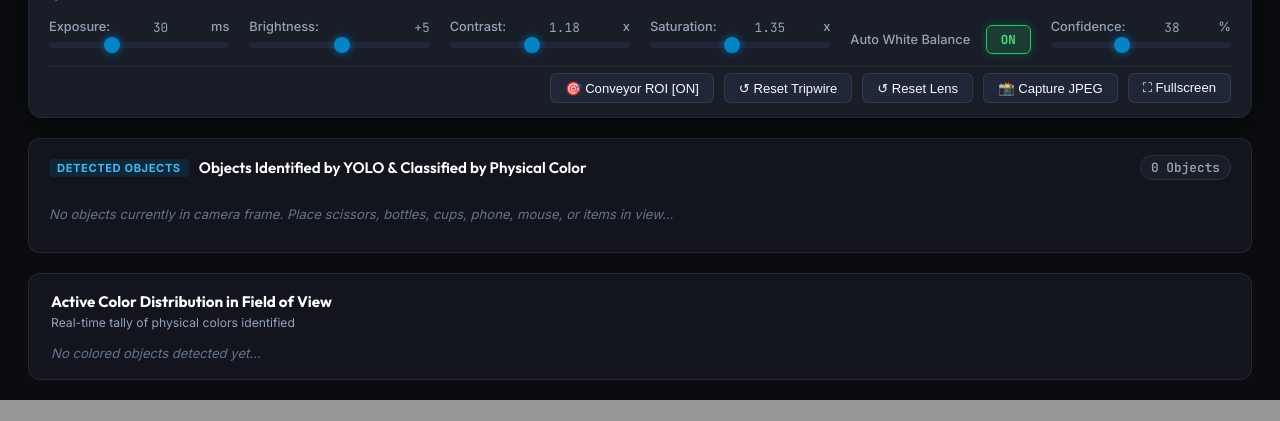
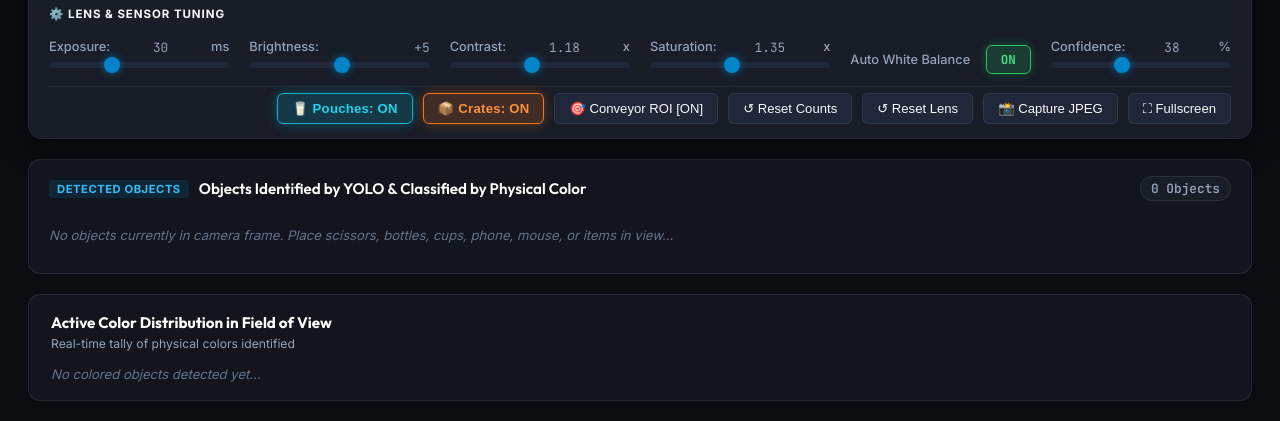
Before and after one commit to Soorya-Narayan/Crate-Counting-System, a Flask app: page / in a window 1280 px wide. Shown: the part 796-1217 px from the top of the page. Before the commit the page ends 1196 px from the top, so only its background shows below. Run offline with Flask 3, Linux system fonts and the light colour scheme; data that the repository does not hold is empty.

Commit message:
feat: add independent pouch and crate detection & counting toggle controls

```diff
--- a/app.py
+++ b/app.py
@@ -65,14 +65,23 @@ tripwire_settings = {
     "enabled": True,
     "y_norm": 0.52
 }
+# Detection and Counting Engine Filters
+detection_filters = {
+    "detect_pouches": True,
+    "detect_crates": True
+}
+
 tracker_state = {
     "total_counted_pouches": 0,
+    "total_counted_crates": 0,
     "pulse_frames": 0,
     "counted_track_ids": set(),
+    "counted_crate_track_ids": set(),
     "track_prev_positions": {},
     "last_audit_status": "NOMINAL (20/20)",
     "last_audit_class": "badge-pass",
-    "current_crate_pouches": 0
+    "current_crate_pouches": 0,
+    "current_crates_count": 0
 }
 
 # Stream Frame & Telemetry State
@@ -87,10 +96,14 @@ latest_telemetry: Dict[str, Any] = {
     "color_distribution": {},
     "total_detections": 0,
     "roi_enabled": True,
+    "detect_pouches": True,
+    "detect_crates": True,
     "total_counted_pouches": 0,
+    "total_counted_crates": 0,
+    "current_crate_pouches": 0,
+    "current_crates_count": 0,
     "last_audit_status": "NOMINAL (20/20)",
-    "last_audit_class": "badge-pass",
-    "current_crate_pouches": 0
+    "last_audit_class": "badge-pass"
 }
 
 frame_cond = threading.Condition()
@@ -230,11 +243,11 @@ def classify_roi_color(roi_bgr: np.ndarray) -> Tuple[str, Tuple[int, int, int],
 def process_frame_detections(frame: np.ndarray) -> Tuple[np.ndarray, Dict[str, Any]]:
     """
     Runs ByteTrack multi-object tracking on the enhanced frame,
-    filters candidates through Conveyor ROI Masking,
+    filters candidates through Conveyor ROI Masking and user-toggled Pouch/Crate filters,
     applies IoS containment deduplication,
-    and updates the virtual tripwire crossing audit counter.
+    and updates virtual tripwire crossing counters for both pouches and crates.
     """
-    global tracker_state, roi_settings, tripwire_settings
+    global tracker_state, roi_settings, tripwire_settings, detection_filters
     h, w = frame.shape[:2]
     annotated = frame.copy()
 
@@ -244,6 +257,9 @@ def process_frame_detections(frame: np.ndarray) -> Tuple[np.ndarray, Dict[str, A
     rx2 = int(roi_settings.get("xmax", 0.96) * w)
     ry2 = int(roi_settings.get("ymax", 0.96) * h)
     is_roi_enabled = roi_settings.get("enabled", True)
+
+    detect_pouches = detection_filters.get("detect_pouches", True)
+    detect_crates = detection_filters.get("detect_crates", True)
 
     # Run ByteTrack tracking with calibrated NMS IoU threshold (0.45)
     results = yolo_model.track(
@@ -266,6 +282,15 @@ def process_frame_detections(frame: np.ndarray) -> Tuple[np.ndarray, Dict[str, A
             obj_name = yolo_model.names[cls_id]
             conf = float(b.conf[0])
             tid = int(track_ids[idx].item()) if (track_ids is not None and len(track_ids) > idx) else None
+
+            is_pouch = "pouch" in obj_name
+            is_crate = obj_name in ["crate", "empty_tray"]
+
+            # Filter candidates based on active detection toggles
+            if is_pouch and not detect_pouches:
+                continue
+            if is_crate and not detect_crates:
+                continue
 
             # Clamp bounding box
             x1, y1 = max(0, x1), max(0, y1)
@@ -318,27 +343,51 @@ def process_frame_detections(frame: np.ndarray) -> Tuple[np.ndarray, Dict[str, A
         if not is_dup:
             filtered_items.append(cand)
 
+    # Separate pouch vs crate items
+    pouch_items = [it for it in filtered_items if "pouch" in it["obj_name"]]
+    crate_items = [it for it in filtered_items if it["obj_name"] in ["crate", "empty_tray"]]
+
+    crate_pouch_count = len(pouch_items) if detect_pouches else 0
+    crates_in_view = len(crate_items) if detect_crates else 0
+    tracker_state["current_crate_pouches"] = crate_pouch_count
+    tracker_state["current_crates_count"] = crates_in_view
+
     # Tripwire Line Crossing Logic
     line_y = int(tripwire_settings.get("y_norm", 0.52) * h)
-    pouch_items = [it for it in filtered_items if "pouch" in it["obj_name"]]
-    crate_pouch_count = len(pouch_items)
-    tracker_state["current_crate_pouches"] = crate_pouch_count
+    now_time = time.time()
 
-    now_time = time.time()
-    for item in pouch_items:
-        tid = item["track_id"]
-        cx, cy = item["center"]
-        if tid is not None:
-            prev_info = tracker_state["track_prev_positions"].get(tid)
-            if prev_info is not None:
-                prev_cx, prev_cy, _ = prev_info
-                # Check crossing from top to bottom (or reverse)
-                if (prev_cy < line_y <= cy) or (prev_cy > line_y >= cy):
-                    if tid not in tracker_state["counted_track_ids"]:
-                        tracker_state["counted_track_ids"].add(tid)
-                        tracker_state["total_counted_pouches"] += 1
-                        tracker_state["pulse_frames"] = 8
-            tracker_state["track_prev_positions"][tid] = (cx, cy, now_time)
+    # 1. Pouch crossing tracking
+    if detect_pouches:
+        for item in pouch_items:
+            tid = item["track_id"]
+            cx, cy = item["center"]
+            if tid is not None:
+                prev_info = tracker_state["track_prev_positions"].get(tid)
+                if prev_info is not None:
+                    prev_cx, prev_cy, _ = prev_info
+                    # Check crossing top to bottom (or reverse)
+                    if (prev_cy < line_y <= cy) or (prev_cy > line_y >= cy):
+                        if tid not in tracker_state["counted_track_ids"]:
+                            tracker_state["counted_track_ids"].add(tid)
+                            tracker_state["total_counted_pouches"] += 1
+                            tracker_state["pulse_frames"] = 8
+                tracker_state["track_prev_positions"][tid] = (cx, cy, now_time)
+
+    # 2. Crate crossing tracking
+    if detect_crates:
+        for item in crate_items:
+            tid = item["track_id"]
+            cx, cy = item["center"]
+            if tid is not None:
+                prev_info = tracker_state["track_prev_positions"].get(tid)
+                if prev_info is not None:
+                    prev_cx, prev_cy, _ = prev_info
+                    if (prev_cy < line_y <= cy) or (prev_cy > line_y >= cy):
+                        if tid not in tracker_state["counted_crate_track_ids"]:
+                            tracker_state["counted_crate_track_ids"].add(tid)
+                            tracker_state["total_counted_crates"] += 1
+                            tracker_state["pulse_frames"] = 8
+                tracker_state["track_prev_positions"][tid] = (cx, cy, now_time)
 
     # Clean old tracks (> 30s)
     if len(tracker_state["track_prev_positions"]) > 400:
@@ -348,7 +397,10 @@ def process_frame_detections(frame: np.ndarray) -> Tuple[np.ndarray, Dict[str, A
         }
 
     # Crate Audit Verdict
-    if crate_pouch_count == 20:
+    if not detect_pouches:
+        tracker_state["last_audit_status"] = "POUCH DETECTION PAUSED"
+        tracker_state["last_audit_class"] = "badge-warn"
+    elif crate_pouch_count == 20:
         tracker_state["last_audit_status"] = "PASSED: NOMINAL (20/20)"
         tracker_state["last_audit_class"] = "badge-pass"
     elif crate_pouch_count in [18, 19]:
@@ -376,7 +428,7 @@ def process_frame_detections(frame: np.ndarray) -> Tuple[np.ndarray, Dict[str, A
         tw_color = (40, 245, 60) if is_pulsing else (0, 165, 255)
         tw_thick = 3 if is_pulsing else 2
         cv2.line(annotated, (rx1, line_y), (rx2, line_y), tw_color, tw_thick)
-        tw_label = f"TRIPWIRE LINE • POUCHES AUDITED: {tracker_state['total_counted_pouches']}"
+        tw_label = f"TRIPWIRE • POUCHES: {tracker_state['total_counted_pouches']} | CRATES: {tracker_state['total_counted_crates']}"
         cv2.putText(annotated, tw_label, (rx1 + 12, max(25, line_y - 8)),
                     cv2.FONT_HERSHEY_SIMPLEX, 0.52, tw_color, 2, cv2.LINE_AA)
 
@@ -449,10 +501,12 @@ def process_frame_detections(frame: np.ndarray) -> Tuple[np.ndarray, Dict[str, A
 
     # Tally in HUD
     tally_items = [f"{k}: {v}" for k, v in sorted(color_dist.items())]
-    tally_str = f"In Crate: {crate_pouch_count}/20" + (f" | {' • '.join(tally_items)}" if tally_items else " | Scanning...")
-    (tw, th), _ = cv2.getTextSize(tally_str, hud_font, hud_scale * 0.75, 1)
+    pouch_status_str = f"Pouches: {crate_pouch_count}/20" if detect_pouches else "Pouches: OFF"
+    crate_status_str = f"Crates: {crates_in_view}" if detect_crates else "Crates: OFF"
+    tally_str = f"{pouch_status_str} | {crate_status_str}" + (f" | {' • '.join(tally_items)}" if tally_items else "")
+    (tw, th), _ = cv2.getTextSize(tally_str, hud_font, hud_scale * 0.72, 1)
     cv2.putText(annotated, tally_str, (w - tw - 18, int(hud_h * 0.65)),
-                hud_font, hud_scale * 0.75, (220, 220, 220), 1, cv2.LINE_AA)
+                hud_font, hud_scale * 0.72, (220, 220, 220), 1, cv2.LINE_AA)
 
     telemetry = {
         "detected_objects": [
@@ -468,8 +522,12 @@ def process_frame_detections(frame: np.ndarray) -> Tuple[np.ndarray, Dict[str, A
         ],
         "color_distribution": color_dist,
         "total_detections": len(detected_items),
+        "detect_pouches": detect_pouches,
+        "detect_crates": detect_crates,
         "current_crate_pouches": crate_pouch_count,
         "total_counted_pouches": tracker_state["total_counted_pouches"],
+        "current_crates_count": crates_in_view,
+        "total_counted_crates": tracker_state["total_counted_crates"],
         "last_audit_status": tracker_state["last_audit_status"],
         "last_audit_class": tracker_state["last_audit_class"],
         "roi_enabled": is_roi_enabled,
@@ -634,8 +692,12 @@ def video_capture_worker():
                         "detected_objects": telemetry["detected_objects"],
                         "color_distribution": telemetry["color_distribution"],
                         "total_detections": telemetry["total_detections"],
+                        "detect_pouches": telemetry["detect_pouches"],
+                        "detect_crates": telemetry["detect_crates"],
                         "current_crate_pouches": telemetry["current_crate_pouches"],
                         "total_counted_pouches": telemetry["total_counted_pouches"],
+                        "current_crates_count": telemetry["current_crates_count"],
+                        "total_counted_crates": telemetry["total_counted_crates"],
                         "last_audit_status": telemetry["last_audit_status"],
                         "last_audit_class": telemetry["last_audit_class"],
                         "roi_enabled": telemetry["roi_enabled"],
@@ -785,14 +847,43 @@ def toggle_roi():
     return jsonify({"roi_enabled": roi_settings["enabled"]})
 
 
+@app.route('/api/toggle_detection', methods=['POST'])
+def toggle_detection():
+    """Toggle pouch or crate detection & count engine on/off."""
+    global detection_filters
+    data = request.json or {}
+    target = data.get("target", "").lower()
+
+    if target in ["pouch", "pouches"]:
+        if "enabled" in data:
+            detection_filters["detect_pouches"] = bool(data["enabled"])
+        else:
+            detection_filters["detect_pouches"] = not detection_filters["detect_pouches"]
+    elif target in ["crate", "crates"]:
+        if "enabled" in data:
+            detection_filters["detect_crates"] = bool(data["enabled"])
+        else:
+            detection_filters["detect_crates"] = not detection_filters["detect_crates"]
+
+    return jsonify({
+        "detect_pouches": detection_filters["detect_pouches"],
+        "detect_crates": detection_filters["detect_crates"]
+    })
+
+
 @app.route('/api/reset_tripwire', methods=['POST'])
 def reset_tripwire():
-    """Resets the persistent tripwire pouch count."""
+    """Resets persistent tripwire pouch and crate counts."""
     global tracker_state
     tracker_state["total_counted_pouches"] = 0
+    tracker_state["total_counted_crates"] = 0
     tracker_state["counted_track_ids"].clear()
+    tracker_state["counted_crate_track_ids"].clear()
     tracker_state["track_prev_positions"].clear()
-    return jsonify({"total_counted_pouches": 0})
+    return jsonify({
+        "total_counted_pouches": 0,
+        "total_counted_crates": 0
+    })
 
 
 if __name__ == '__main__':
--- a/static/css/style.css
+++ b/static/css/style.css
@@ -704,3 +704,91 @@ body {
     letter-spacing: 0.04em;
     box-shadow: 0 0 10px rgba(234, 179, 8, 0.3);
 }
+
+.text-cyan {
+    color: #06b6d4 !important;
+}
+
+.text-amber {
+    color: #f59e0b !important;
+}
+
+.text-orange {
+    color: #f97316 !important;
+    text-shadow: 0 0 10px rgba(249, 115, 22, 0.4);
+}
+
+/* Detection Engine Quick Toggles in Header */
+.detection-toggle-group {
+    display: flex;
+    background: var(--bg-surface-3);
+    padding: 3px;
+    border-radius: 8px;
+    border: 1px solid var(--border-subtle);
+    gap: 4px;
+}
+
+.btn-quick-toggle {
+    background: transparent;
+    border: 1px solid transparent;
+    color: var(--text-muted);
+    font-size: 0.78rem;
+    font-weight: 600;
+    padding: 5px 11px;
+    border-radius: 6px;
+    cursor: pointer;
+    transition: all 0.2s ease;
+}
+
+.btn-quick-toggle:hover {
+    color: var(--text-primary);
+    background: rgba(255, 255, 255, 0.05);
+}
+
+.btn-quick-toggle.active {
+    background: rgba(16, 185, 129, 0.2);
+    border-color: rgba(16, 185, 129, 0.5);
+    color: #34d399;
+    box-shadow: 0 0 10px rgba(16, 185, 129, 0.25);
+}
+
+.btn-quick-toggle.inactive {
+    background: rgba(239, 68, 68, 0.12);
+    border-color: rgba(239, 68, 68, 0.4);
+    color: #f87171;
+}
+
+/* Dedicated Detection & Counting Toggle Buttons in Ribbon */
+.btn-detection {
+    font-weight: 600;
+    letter-spacing: 0.02em;
+    padding: 7px 14px;
+    border-radius: 6px;
+    transition: all 0.22s ease-in-out;
+}
+
+.btn-detection.btn-pouch.active {
+    background: rgba(6, 182, 212, 0.18);
+    border: 1px solid #06b6d4;
+    color: #22d3ee;
+    box-shadow: 0 0 12px rgba(6, 182, 212, 0.35);
+}
+
+.btn-detection.btn-crate.active {
+    background: rgba(249, 115, 22, 0.18);
+    border: 1px solid #f97316;
+    color: #fb923c;
+    box-shadow: 0 0 12px rgba(249, 115, 22, 0.35);
+}
+
+.btn-detection.inactive {
+    background: rgba(15, 23, 42, 0.8);
+    border: 1px solid rgba(239, 68, 68, 0.4);
+    color: #94a3b8;
+    opacity: 0.8;
+}
+
+.btn-detection.inactive span {
+    text-decoration: line-through;
+    color: #ef4444;
+}
--- a/static/js/dashboard.js
+++ b/static/js/dashboard.js
@@ -33,7 +33,11 @@ document.addEventListener('DOMContentLoaded', () => {
     const confRange = document.getElementById('confRange');
     const confVal = document.getElementById('confVal');
 
-    // Action Buttons
+    // Action & Toggle Buttons
+    const btnTogglePouches = document.getElementById('btnTogglePouches');
+    const btnToggleCrates = document.getElementById('btnToggleCrates');
+    const btnQuickTogglePouches = document.getElementById('btnQuickTogglePouches');
+    const btnQuickToggleCrates = document.getElementById('btnQuickToggleCrates');
     const btnToggleRoi = document.getElementById('btnToggleRoi');
     const btnResetTripwire = document.getElementById('btnResetTripwire');
     const btnResetLens = document.getElementById('btnResetLens');
@@ -44,6 +48,8 @@ document.addEventListener('DOMContentLoaded', () => {
     const crateAuditBadge = document.getElementById('crateAuditBadge');
     const cratePouchesCount = document.getElementById('cratePouchesCount');
     const tripwireCrossedCount = document.getElementById('tripwireCrossedCount');
+    const cratesInViewCount = document.getElementById('cratesInViewCount');
+    const cratesCrossedCount = document.getElementById('cratesCrossedCount');
     const activeTracksCount = document.getElementById('activeTracksCount');
 
     // Detections & Color Palettes
@@ -150,15 +156,58 @@ document.addEventListener('DOMContentLoaded', () => {
             crateAuditBadge.textContent = data.last_audit_status;
             crateAuditBadge.className = data.last_audit_class || 'badge-pass';
         }
-        if (cratePouchesCount && data.current_crate_pouches !== undefined) {
-            cratePouchesCount.textContent = `${data.current_crate_pouches} / 20`;
+
+        // Pouch detection and counts
+        const isPouchActive = data.detect_pouches !== false;
+        if (cratePouchesCount) {
+            cratePouchesCount.textContent = isPouchActive ? `${data.current_crate_pouches || 0} / 20` : 'PAUSED';
+            cratePouchesCount.style.opacity = isPouchActive ? '1' : '0.5';
         }
         if (tripwireCrossedCount && data.total_counted_pouches !== undefined) {
             tripwireCrossedCount.textContent = (data.total_counted_pouches).toLocaleString();
+            tripwireCrossedCount.style.opacity = isPouchActive ? '1' : '0.5';
         }
+
+        // Crate detection and counts
+        const isCrateActive = data.detect_crates !== false;
+        if (cratesInViewCount) {
+            cratesInViewCount.textContent = isCrateActive ? (data.current_crates_count || 0) : 'PAUSED';
+            cratesInViewCount.style.opacity = isCrateActive ? '1' : '0.5';
+        }
+        if (cratesCrossedCount && data.total_counted_crates !== undefined) {
+            cratesCrossedCount.textContent = (data.total_counted_crates).toLocaleString();
+            cratesCrossedCount.style.opacity = isCrateActive ? '1' : '0.5';
+        }
+
         if (activeTracksCount && data.active_tracks_count !== undefined) {
             activeTracksCount.textContent = data.active_tracks_count;
         }
+
+        // Sync Ribbon & Header Toggle Button States
+        if (btnTogglePouches) {
+            btnTogglePouches.classList.toggle('active', isPouchActive);
+            btnTogglePouches.classList.toggle('inactive', !isPouchActive);
+            const span = btnTogglePouches.querySelector('span');
+            if (span) span.textContent = isPouchActive ? '🥛 Pouches: ON' : '🥛 Pouches: OFF';
+        }
+        if (btnQuickTogglePouches) {
+            btnQuickTogglePouches.classList.toggle('active', isPouchActive);
+            btnQuickTogglePouches.classList.toggle('inactive', !isPouchActive);
+            btnQuickTogglePouches.textContent = isPouchActive ? '🥛 Pouches: ON' : '🥛 Pouches: OFF';
+        }
+
+        if (btnToggleCrates) {
+            btnToggleCrates.classList.toggle('active', isCrateActive);
+            btnToggleCrates.classList.toggle('inactive', !isCrateActive);
+            const span = btnToggleCrates.querySelector('span');
+            if (span) span.textContent = isCrateActive ? '📦 Crates: ON' : '📦 Crates: OFF';
+        }
+        if (btnQuickToggleCrates) {
+            btnQuickToggleCrates.classList.toggle('active', isCrateActive);
+            btnQuickToggleCrates.classList.toggle('inactive', !isCrateActive);
+            btnQuickToggleCrates.textContent = isCrateActive ? '📦 Crates: ON' : '📦 Crates: OFF';
+        }
+
         if (btnToggleRoi && data.roi_enabled !== undefined) {
             btnToggleRoi.classList.toggle('active', data.roi_enabled);
             const span = btnToggleRoi.querySelector('span');
@@ -365,6 +414,48 @@ document.addEventListener('DOMContentLoaded', () => {
         fetchStatus();
     });
 
+    // Helper: Toggle Pouch or Crate Detection Engines
+    async function toggleDetection(target) {
+        try {
+            const res = await fetch('/api/toggle_detection', {
+                method: 'POST',
+                headers: { 'Content-Type': 'application/json' },
+                body: JSON.stringify({ target })
+            });
+            if (res.ok) {
+                const data = await res.json();
+                if (target === 'pouch' && btnTogglePouches) {
+                    btnTogglePouches.classList.toggle('active', data.detect_pouches);
+                    btnTogglePouches.classList.toggle('inactive', !data.detect_pouches);
+                    const s = btnTogglePouches.querySelector('span');
+                    if (s) s.textContent = data.detect_pouches ? '🥛 Pouches: ON' : '🥛 Pouches: OFF';
+                }
+                if (target === 'crate' && btnToggleCrates) {
+                    btnToggleCrates.classList.toggle('active', data.detect_crates);
+                    btnToggleCrates.classList.toggle('inactive', !data.detect_crates);
+                    const s = btnToggleCrates.querySelector('span');
+                    if (s) s.textContent = data.detect_crates ? '📦 Crates: ON' : '📦 Crates: OFF';
+                }
+            }
+            fetchStatus();
+        } catch (e) {
+            console.error(`Error toggling ${target} detection:`, e);
+        }
+    }
+
+    if (btnTogglePouches) {
+        btnTogglePouches.addEventListener('click', () => toggleDetection('pouch'));
+    }
+    if (btnQuickTogglePouches) {
+        btnQuickTogglePouches.addEventListener('click', () => toggleDetection('pouch'));
+    }
+    if (btnToggleCrates) {
+        btnToggleCrates.addEventListener('click', () => toggleDetection('crate'));
+    }
+    if (btnQuickToggleCrates) {
+        btnQuickToggleCrates.addEventListener('click', () => toggleDetection('crate'));
+    }
+
     // Toggle Conveyor ROI
     if (btnToggleRoi) {
         btnToggleRoi.addEventListener('click', async () => {
--- a/templates/index.html
+++ b/templates/index.html
@@ -30,6 +30,12 @@
                     <button id="btnSrcWebcam" class="btn-source">💻 Mac Camera</button>
                     <button id="btnSrcBaumer" class="btn-source active">📷 Baumer GigE</button>
                     <button id="btnSrcSim" class="btn-source">Test Feed</button>
+                </div>
+
+                <!-- Detection Engine Quick Toggles -->
+                <div class="detection-toggle-group">
+                    <button id="btnQuickTogglePouches" class="btn-quick-toggle active" title="Toggle Pouch Detection & Count">🥛 Pouches: ON</button>
+                    <button id="btnQuickToggleCrates" class="btn-quick-toggle active" title="Toggle Crate Detection & Count">📦 Crates: ON</button>
                 </div>
 
                 <!-- Camera Status Pill -->
@@ -67,12 +73,22 @@
                     <div class="audit-divider"></div>
                     <div class="audit-kpi">
                         <span class="kpi-label">POUCHES IN CRATE</span>
-                        <span class="kpi-value font-mono" id="cratePouchesCount">0 / 20</span>
+                        <span class="kpi-value font-mono text-cyan" id="cratePouchesCount">0 / 20</span>
                     </div>
                     <div class="audit-divider"></div>
                     <div class="audit-kpi">
-                        <span class="kpi-label">TRIPWIRE CROSSED</span>
+                        <span class="kpi-label">POUCHES CROSSED</span>
                         <span class="kpi-value font-mono text-neon" id="tripwireCrossedCount">0</span>
+                    </div>
+                    <div class="audit-divider"></div>
+                    <div class="audit-kpi">
+                        <span class="kpi-label">CRATES IN VIEW</span>
+                        <span class="kpi-value font-mono text-amber" id="cratesInViewCount">0</span>
+                    </div>
+                    <div class="audit-divider"></div>
+                    <div class="audit-kpi">
+                        <span class="kpi-label">CRATES CROSSED</span>
+                        <span class="kpi-value font-mono text-orange" id="cratesCrossedCount">0</span>
                     </div>
                     <div class="audit-divider"></div>
                     <div class="audit-kpi">
@@ -132,19 +148,25 @@
                     </div>
 
                     <div class="ribbon-action-buttons">
-                        <button id="btnToggleRoi" class="btn btn-secondary active">
+                        <button id="btnTogglePouches" class="btn btn-detection btn-pouch active" title="Toggle Pouch Detection & Tripwire Count">
+                            <span>🥛 Pouches: ON</span>
+                        </button>
+                        <button id="btnToggleCrates" class="btn btn-detection btn-crate active" title="Toggle Crate Detection & Tripwire Count">
+                            <span>📦 Crates: ON</span>
+                        </button>
+                        <button id="btnToggleRoi" class="btn btn-secondary active" title="Toggle Conveyor ROI Inspection Boundary">
                             <span>🎯 Conveyor ROI [ON]</span>
                         </button>
-                        <button id="btnResetTripwire" class="btn btn-secondary">
-                            <span>↺ Reset Tripwire</span>
+                        <button id="btnResetTripwire" class="btn btn-secondary" title="Reset Tripwire Pouch and Crate Counters">
+                            <span>↺ Reset Counts</span>
                         </button>
-                        <button id="btnResetLens" class="btn btn-secondary">
+                        <button id="btnResetLens" class="btn btn-secondary" title="Reset Lens Settings to Defaults">
                             <span>↺ Reset Lens</span>
                         </button>
-                        <button id="btnSnapshot" class="btn btn-secondary">
+                        <button id="btnSnapshot" class="btn btn-secondary" title="Download High-Res Snapshot">
                             <span>📸 Capture JPEG</span>
                         </button>
-                        <button id="btnFullscreen" class="btn btn-secondary">
+                        <button id="btnFullscreen" class="btn btn-secondary" title="Toggle Fullscreen">
                             <span>⛶ Fullscreen</span>
                         </button>
                     </div>
```
Also changed, not shown: live_mac_camera.py (+37 -19 lines).
